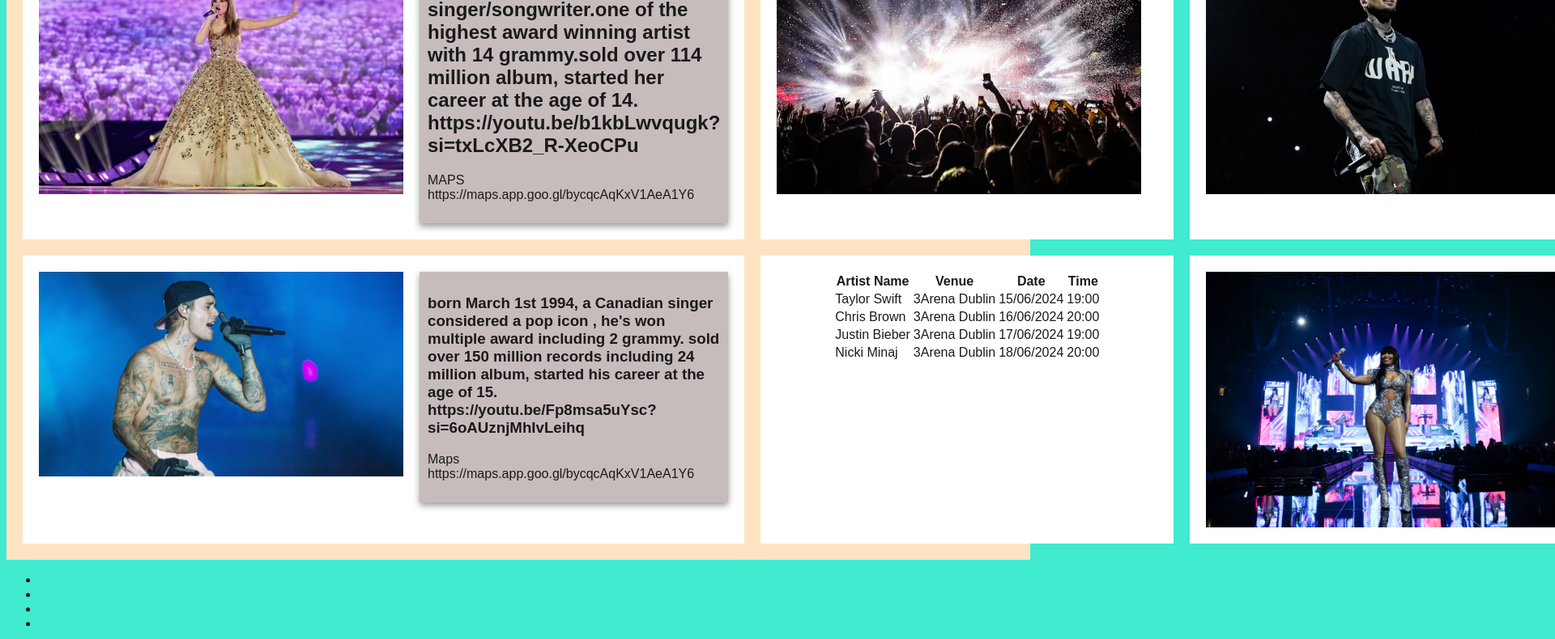
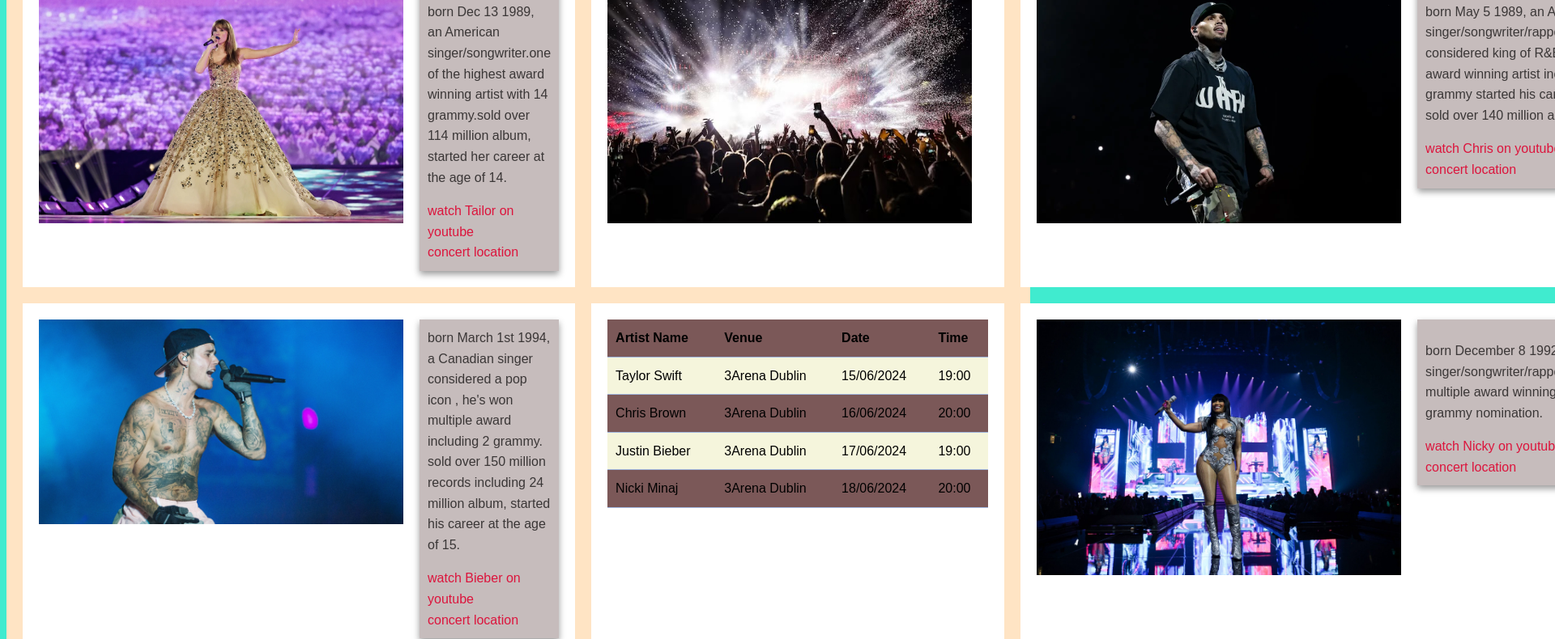
Before and after one commit to annunquee/music-concert, a plain HTML site: page index.html in a window 1280 px wide. Shown: the part 176-966 px from the top of the page at 81% size, 1920 px wide, since content can reach past the window. Drawn offline with Linux system fonts and the light colour scheme.

Commit message:
styled the table and links

```diff
--- a/index.html
+++ b/index.html
@@ -10,8 +10,9 @@
                 <li><a href="Ticket.html">Menu</a></li>
                 <li><a href="Music.html">Home</a></li>
                 <li><a href="Entertainment.html">Music</a></li>
+            </ul>
             <h1>HIP HOP, R&B with Country Music in one concert.</h1>
-            </ul>
+
         </nav>
         <div class="main_container">
                <div class="container_artist">
@@ -19,10 +20,11 @@
                     <img src="image /taylor.jpeg" alt="taylor">
                 </div>
                 <div class="text_artist">
-                <h2>born Dec 13 1989, an American singer/songwriter.one of the highest award winning artist
-                    with 14 grammy.sold over 114 million album, started her career at the age of 14.
-                    https://youtu.be/b1kbLwvqugk?si=txLcXB2_R-XeoCPu</h2>
-                    <p>MAPS https://maps.app.goo.gl/bycqcAqKxV1AeA1Y6</p>
+                <p>born Dec 13 1989, an American singer/songwriter.one of the highest award winning artist
+                    with 14 grammy.sold over 114 million album, started her career at the age of 14.</p>
+                    <a href="https://youtu.be/b1kbLwvqugk?si=txLcXB2_R-XeoCPu">watch Tailor on youtube </a>
+                    <br>
+                    <a href=" https://maps.app.goo.gl/bycqcAqKxV1AeA1Y6">concert location</a>
                 </div>
             </div>
         <div class="middle_container">
@@ -35,11 +37,12 @@
                     <img src="image /chris.jpeg" alt="chris">
                 </div>
                 <div class="text_artist">
-                <h2>born May 5 1989, an American singer/songwriter/rapper/dancer/actor considered king of
+                <p>born May 5 1989, an American singer/songwriter/rapper/dancer/actor considered king of
                     R&B multiple award winning artist including 1 grammy started his career at age 13,
-                    sold over 140 million album.
-                    https://youtu.be/EEuQU6a90Pc?si=RmxcdArtXusctkRU</h2>
-                    <p>Maps https://maps.app.goo.gl/bycqcAqKxV1AeA1Y6 </p>
+                    sold over 140 million album.</p>
+                   <a href="https://youtu.be/EEuQU6a90Pc?si=RmxcdArtXusctkRU">watch Chris on youtube</a>
+                   <br>
+                   <a href="Maps https://maps.app.goo.gl/bycqcAqKxV1AeA1Y6">concert location</a>
                 </div>
             </div>
             <div class="container_artist">
@@ -47,11 +50,12 @@
                   <img src="image /justin.jpeg" alt="justin">
             </div>
             <div class="text_artist">
-            <h3>born March 1st 1994, a Canadian singer considered a pop icon , he's won multiple
+            <hp>born March 1st 1994, a Canadian singer considered a pop icon , he's won multiple
                 award including 2 grammy. sold over 150 million records including 24 million album,
-                started his career at the age of 15.
-                https://youtu.be/Fp8msa5uYsc?si=6oAUznjMhIvLeihq</h3>
-                <p>Maps https://maps.app.goo.gl/bycqcAqKxV1AeA1Y6</p>
+                started his career at the age of 15.</p>
+                <a href="//youtu.be/Fp8msa5uYsc?si=6oAUznjMhIvLeihq">watch Bieber on youtube</a>
+                <br>
+                <a href="https://maps.app.goo.gl/bycqcAqKxV1AeA1Y6">concert location</a>
             </div>
             </div>
             <div class="middle_container">
@@ -93,25 +97,13 @@
             <img src="image /nicki.jpeg" alt="nicki">
             </div>
         <div class="text_artist">
-            <h3>born December 8 1992, an American singer/songwriter/rapper/actress multiple award winning
-                artist with 12 grammy nomination.
-                https://youtu.be/IvN5h9BE444?si=-sE-JFGgsk2NVuFo</h3>
-                <p>Maps https://maps.app.goo.gl/bycqcAqKxV1AeA1Y6</p>
+            <p>born December 8 1992, an American singer/songwriter/rapper/actress multiple award winning
+                artist with 12 grammy nomination.</p>
+                <a href="//youtu.be/IvN5h9BE444?si=-sE-JFGgsk2NVuFo">watch Nicky on youtube</a>
+                <br>
+                <a href="https://maps.app.goo.gl/bycqcAqKxV1AeA1Y6">concert location</a>
               </div>
             </div>
-            <head>
-                <meta charset="utf-8">
-                <title>Add social icon with Hover effect</title>
-                <link rel="stylesheet" href="https://cdn.jsdelivr.net/npm/@fortawesome/fontawesome-free@6.4.2/css/fontawesome.min.css">
-            </head>
-         </div>
-            <ul>
-             <li><a><i class="fa fa-facebook" area-="true"></i></a></li>
-             <li><a><i class="fa fa-twitter" area-hidden="true"></i></a></li>
-            <li><a><i class="fa fa-instagram" area-hidden="true"></i></a></li>
-            <li><a><i class="fa fa-youtube" area-hidden="true"></i></a></li>
-        </ul>
-        </body>
         <img src="image /logo.jpg" width="80" height="60" alt="logo">
 </body>
 </html>
--- a/styles.css
+++ b/styles.css
@@ -1,8 +1,18 @@
 body {
     background-color: rgb(64, 235, 207);
-    color: rgb(27, 26, 26);
+    color: rgba(27, 25, 25, 0.817);
     font-family: Arial, Helvetica, sans-serif;
+    font-size: 16px;
+    line-height: 1.6;
 }
+ a {
+    color: crimson;
+    text-decoration: none;
+ }
+
+ a:hover {
+    color: aquamarine;
+ }
 
 nav {
     background-color: rgb(102, 209, 239);
@@ -59,17 +69,27 @@ nav ul li a:hover {
     box-shadow: 0 4px 8px rgba(0, 0, 0, 0.4);
 }
 
-.table {
-    justify-content: space-between;
-    margin-block-start: 0%;
-    letter-spacing:0cap;
-    font-size: larger;
+table {
+    width: 100%;
+    border-collapse: collapse;
+    margin-bottom: 20px;
 }
 
-.th header table {
-    color: black;
-    font-size: x-large;
+th, td {
+    padding: 10px;
+    text-align: left;
+    border-bottom: 1px solid rgb(160, 181, 222);
 }
+
+    tr {
+        background-color: rgb(123, 88, 88);
+        color: black;
+    }
+
+    tr:nth-child(even) {
+        background-color: beige;
+    }
+
 social icons {
     margin: 0%;
     padding: 0%;
```
